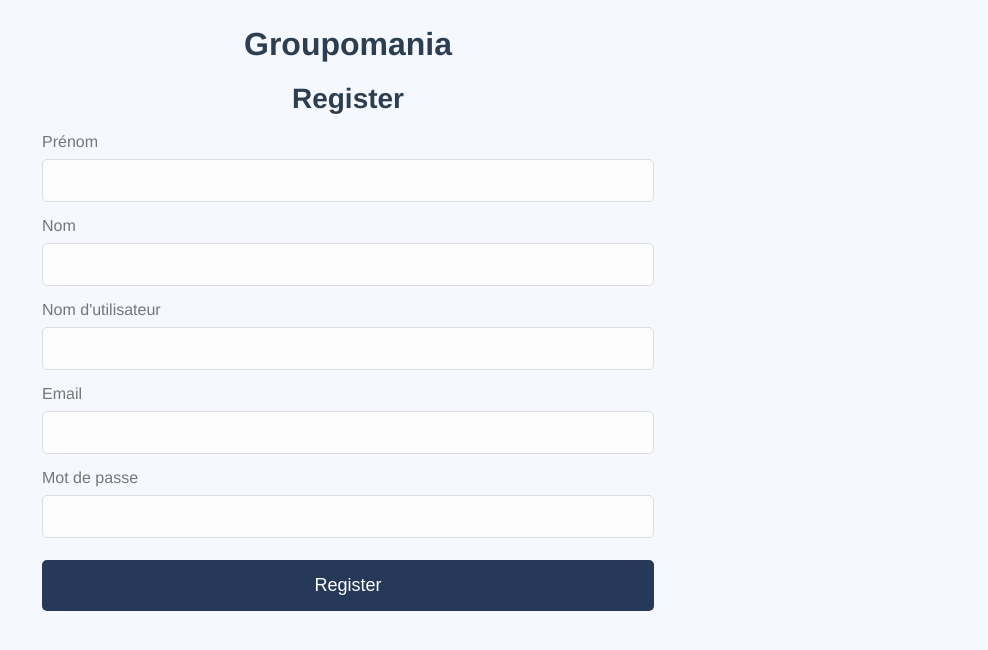
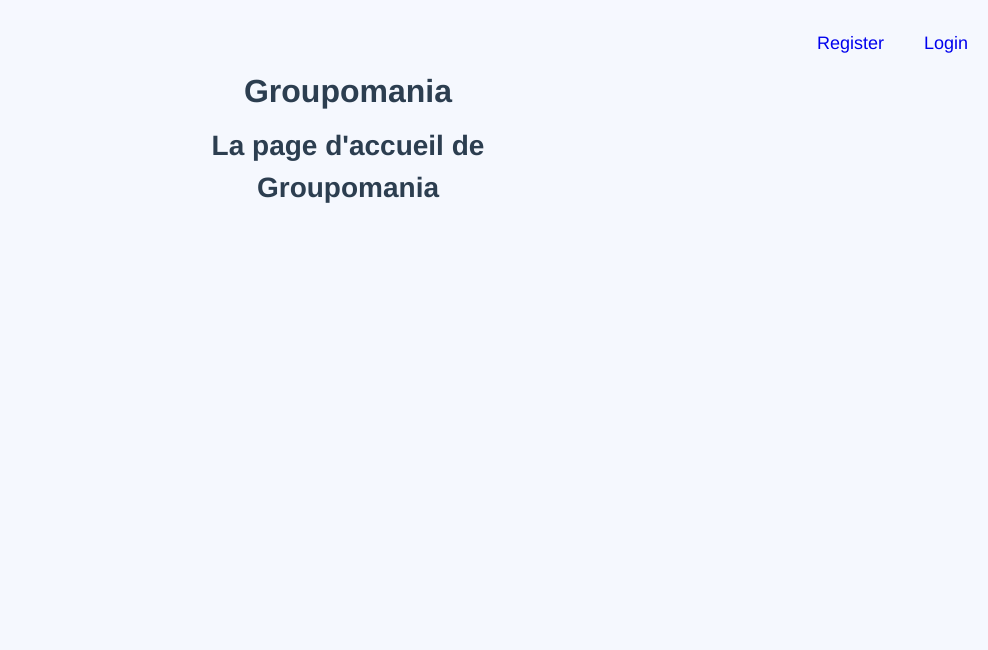
Before and after one commit to michaelaboctario/MihaelaBucatariu_7_20042022, a Vue app in the folder groupomania-vue/: page / in a window 1280 px wide. Shown: the top 650 px of the page, without its empty margins (292-1280 px from the left). Built offline with nearby package versions, Linux system fonts and the light colour scheme.

Commit message:
add router and navbar

```diff
--- a/groupomania-vue/package.json
+++ b/groupomania-vue/package.json
@@ -13,6 +13,7 @@
     "url": "^0.11.0",
     "vee-validate": "^4.5.11",
     "vue": "^3.2.13",
+    "vue-router": "^4.0.14",
     "vuex": "^4.0.2",
     "yup": "^0.32.11"
   },
--- a/groupomania-vue/src/App.vue
+++ b/groupomania-vue/src/App.vue
@@ -1,18 +1,22 @@
 <template>
   <!-- <LoginUser /> -->
-  <RegisterUser />
+  <!-- <div id="nav">
+    <router-link to="/">Home</router-link>
+    <router-link to="/register">Register</router-link>
+    <router-link to="/login">Login</router-link>
+  </div> -->
+  <TheNavbar />
+  <div class="container">
+    <router-view></router-view>
+  </div>
 </template>
 
 <script>
-import RegisterUser from './pages/RegisterUser.vue'
-//import LoginUser from './pages/LoginUser.vue'
+import TheNavbar from './components/TheNavbar.vue';
 
 export default {
-  name: 'App',
-  components: {
-    RegisterUser,
-    //LoginUser,
-}
+    name: "App",
+    components: { TheNavbar }
 }
 </script>
 
--- /dev/null
+++ b/groupomania-vue/src/components/TheNavbar.vue
@@ -0,0 +1,62 @@
+<template>
+
+  <header class="header" id="header">
+     <nav class="navbar">
+      <ul>
+        <li v-if="authUser"><router-link to="/">Home</router-link></li>
+        <li v-if="!authUser"><router-link to="/register">Register</router-link></li>
+        <li v-if="!authUser"><router-link to="/login">Login</router-link></li>
+      </ul>
+    </nav>
+  </header>
+</template>
+
+<script>
+//import { mapGetters } from 'vuex'
+export default {
+  /* computed: {
+    ...mapGetters('auth', ['authUser'])
+  }, */
+  computed: {
+    authUser() {
+      console.log("authUser")
+      console.log(this.$store.state.auth.user)
+      return this.$store.state.auth.user
+      //loggedIn;
+    },
+  },
+  /*
+  data() {
+    return {
+      authUserTemp: true
+    }
+	}
+  */
+}
+</script>
+
+<style scoped>
+  ul {
+    margin: 0;
+    padding: 0;
+  }
+
+.navbar {
+    width: 100%;
+    display: flex;
+    flex-direction: row;
+    justify-content: flex-end;
+}
+
+.navbar ul {
+    display: flex;
+    align-items: center;
+    justify-content: flex-start;
+}
+
+.navbar li {
+    padding: 10px 20px;
+    text-decoration: none;
+    font-size: 18px;
+}
+</style>
--- a/groupomania-vue/src/main.js
+++ b/groupomania-vue/src/main.js
@@ -1,7 +1,9 @@
 import { createApp } from 'vue'
 import App from './App.vue'
-import store from "./store";
+import store from '@/store';
+import router from '@/router';
 
 createApp(App)
     .use(store)
+    .use(router)
     .mount('#app')
--- /dev/null
+++ b/groupomania-vue/src/pages/HomePage.vue
@@ -0,0 +1,18 @@
+<template>
+  <div class="container">
+      <div class="flex-container justify-center">
+          <div class="col-7">
+            <h1 class="text-center">Groupomania</h1>
+            <h2 class="text-center">La page d'accueil de Groupomania</h2>
+          </div>
+      </div>
+  </div>
+</template>
+
+<script>
+
+export default {
+  name: "HomePage",
+}
+
+</script>
--- a/groupomania-vue/src/pages/LoginUser.vue
+++ b/groupomania-vue/src/pages/LoginUser.vue
@@ -1,12 +1,11 @@
 <template>
-  <h1 class="text-center">Groupomania</h1>
   <div class="container">
-
       <div class="flex-container justify-center">
           <div class="col-7">
               <!-- print form values -->
               <!-- <Form @submit="register" :validation-schema="schema" v-slot="{ values }">
                   <pre>{{ values }}</pre> -->
+              <h1 class="text-center">Groupomania</h1>
               <Form @submit="handleLogin" :validation-schema="schema">
                   <h2 class="text-center">Login</h2>
 
@@ -74,7 +73,7 @@ export default {
 
       this.$store.dispatch("auth/login", this.form).then(
         () => {
-          //this.$router.push("/profile");
+          this.$router.push('/');
         },
         error => {
           this.loading = false;
--- /dev/null
+++ b/groupomania-vue/src/pages/NotFound.vue
@@ -0,0 +1,19 @@
+<template>
+  <h1 class="text-center">Groupomania</h1>
+  <div class="container">
+
+      <div class="flex-container justify-center">
+          <div class="col-7">
+            <h2 class="text-center">Cette page n'existe pas</h2>
+          </div>
+      </div>
+  </div>
+</template>
+
+<script>
+
+export default {
+  name: "NotFound",
+}
+
+</script>
--- a/groupomania-vue/src/pages/RegisterUser.vue
+++ b/groupomania-vue/src/pages/RegisterUser.vue
@@ -1,12 +1,12 @@
 <template>
-  <h1 class="text-center">Groupomania</h1>
+
   <div class="container">
-
       <div class="flex-container justify-center">
           <div class="col-7">
               <!-- print form values -->
               <!-- <Form @submit="register" :validation-schema="schema" v-slot="{ values }">
                   <pre>{{ values }}</pre> -->
+              <h1 class="text-center">Groupomania</h1>
               <Form @submit="register" :validation-schema="schema">
                   <h2 class="text-center">Register</h2>
 
--- /dev/null
+++ b/groupomania-vue/src/router/index.js
@@ -0,0 +1,50 @@
+import { createRouter, createWebHistory } from 'vue-router'
+import store from '@/store'
+
+import HomePage from '@/pages/HomePage.vue'
+import LoginUser from "@/pages/LoginUser.vue"
+import RegisterUser from "@/pages/RegisterUser.vue"
+import NotFound from "@/pages/NotFound.vue"
+
+const routes = [
+  {
+    path: '/',
+    name: 'HomePage',
+    component: HomePage
+  },
+  {
+    path: '/register',
+    name: 'RegisterUser',
+    component: RegisterUser,
+  },
+  {
+    path: '/login',
+    name: 'LoginUser',
+    component: LoginUser,
+  },
+  {
+    path: '/logout',
+    name: 'LogoutUser',
+    async beforeEnter () {
+      await store.dispatch('auth/signOut')
+      return { name: 'HomePage' }
+    }
+  },
+  {
+    path: '/:pathMatch(.*)*',
+    name: 'NotFound',
+    component: NotFound
+  }
+]
+const router = createRouter({
+  history: createWebHistory(),
+  routes,
+  scrollBehavior (to) {
+    const scroll = {}
+    if (to.meta.toTop) scroll.top = 0
+    if (to.meta.smoothScroll) scroll.behavior = 'smooth'
+    return scroll
+  }
+})
+
+export default router
--- a/groupomania-vue/src/services/auth.service.js
+++ b/groupomania-vue/src/services/auth.service.js
@@ -6,7 +6,7 @@ const API_URL = 'http://localhost:3000/api/auth/';
 class AuthService {
   login(user) {
     return axios
-      .post(API_URL + 'signin', {
+      .post(API_URL + 'login', {
         username: user.username,
         password: user.password
       })
```
Also changed, not shown: 1 other file (tests, documents, lock files or other folders).
